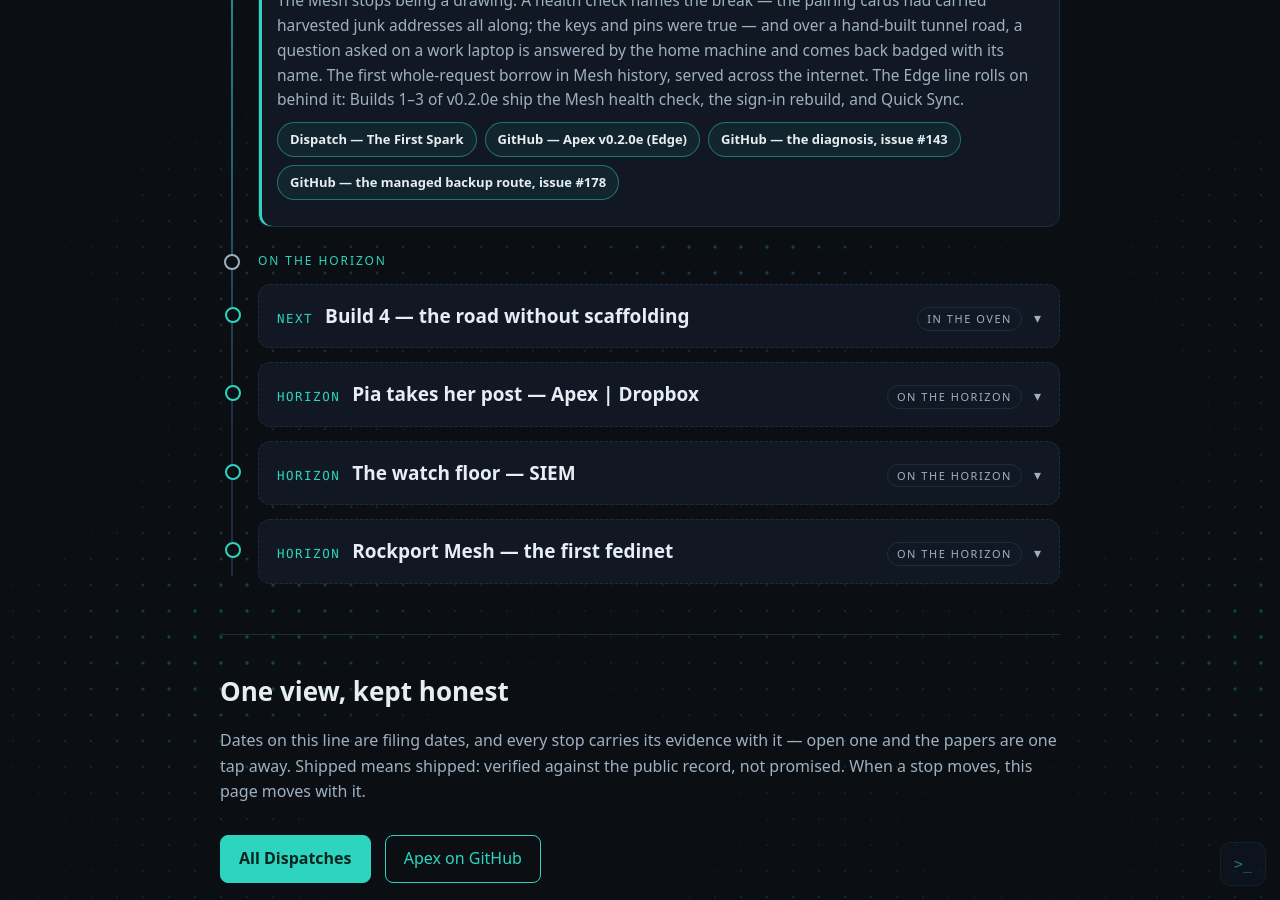
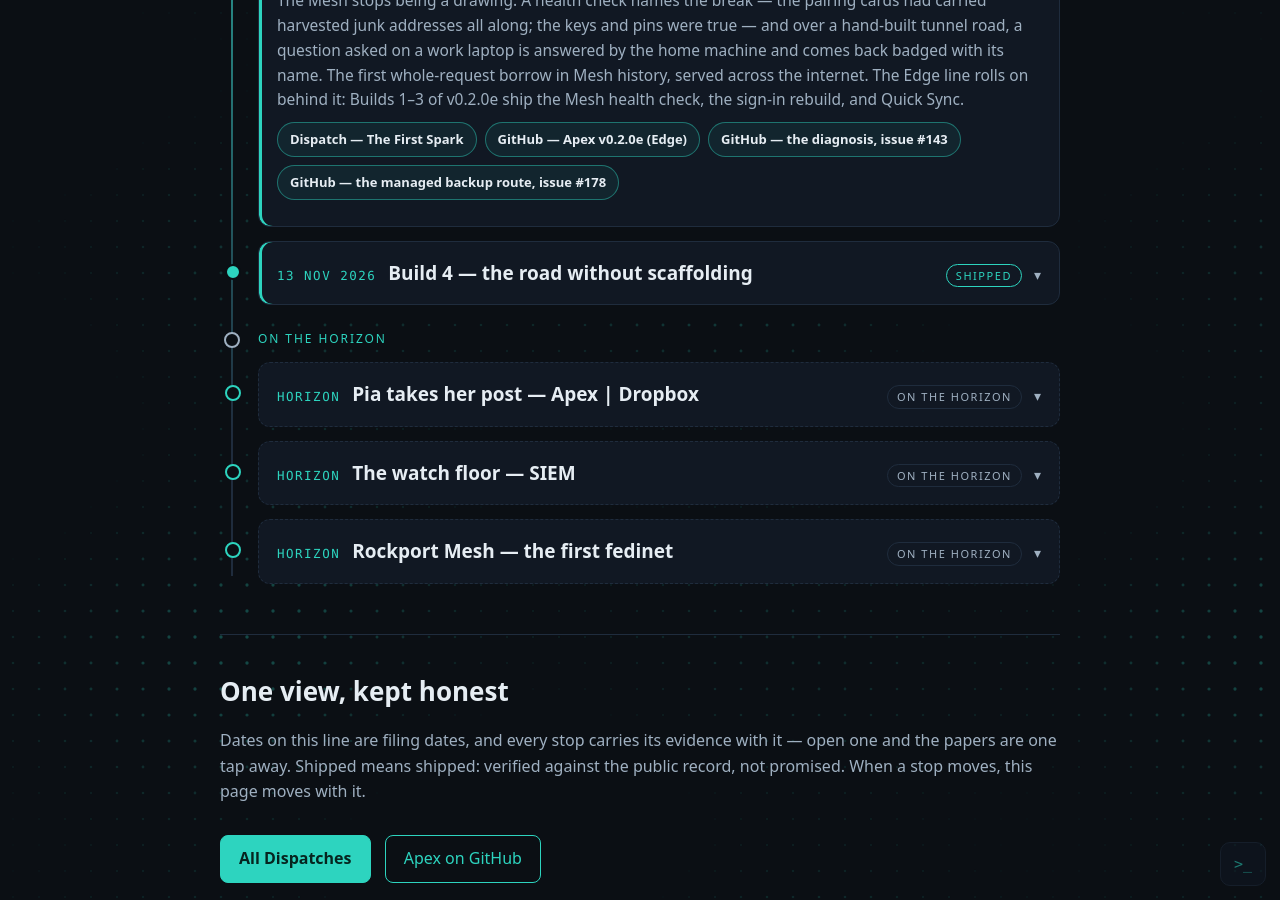
Before and after one commit to AlexKollar/nocturnerow, a Jekyll site: the page built from roadmap.html, in a window 1280 px wide and 900 px high, scrolled down 817 px. Built offline with Jekyll 4.4.1, drawn with Linux system fonts in a browser that asks for light colours.

Commit message:
The Roadmap keeps its own law: Build 4 moves from IN THE OVEN to the record — shipped, dated, and linked

```diff
--- a/roadmap.html
+++ b/roadmap.html
@@ -87,16 +87,15 @@ description: "The whole Row on one line — every milestone a stop on a vertical
 <p class="tl-links"><a href="/notes/the-first-spark/">Dispatch — The First Spark</a><a href="https://github.com/AlexKollar/Apex/releases/tag/v0.2.0e">GitHub — Apex v0.2.0e (Edge)</a><a href="https://github.com/AlexKollar/Apex/issues/143">GitHub — the diagnosis, issue #143</a><a href="https://github.com/AlexKollar/Apex/issues/178">GitHub — the managed backup route, issue #178</a></p>
 </div>
 </details>
+<details class="tl-item">
+<summary><span class="tl-date">13 NOV 2026</span><span class="tl-title">Build 4 — the road without scaffolding</span><span class="tl-tag">SHIPPED</span></summary>
+<div class="tl-body">
+<p>The patch the First Spark demanded, shipped the same night. Pairing cards now carry only honest addresses — harvested by physical interface, never by range — and refuse to mint when there is no way home to print. Every address in a record can carry its own port, the operator can declare a public endpoint, and the Mesh door answers on three numbers at once — 8765, 8443, 2475 — minding its knocks now that it can face the internet. And the hand-built tunnel that carried the first borrow becomes a managed backup route: the bridge holds the tunnel now, not the operator. Field-checked on the laptop before it published; the home machine's pull is still to come, and it doubles as the updater's own proof.</p>
+<p class="tl-links"><a href="https://github.com/AlexKollar/Apex/releases/tag/v0.2.0e">GitHub — Apex v0.2.0e Build 4</a><a href="https://github.com/AlexKollar/Apex/issues/143">GitHub — the fix, issue #143</a><a href="https://github.com/AlexKollar/Apex/issues/178">GitHub — the managed route, issue #178</a></p>
+</div>
+</details>
 
 <div class="tl-break">ON THE HORIZON</div>
-
-<details class="tl-item horizon">
-<summary><span class="tl-date">NEXT</span><span class="tl-title">Build 4 — the road without scaffolding</span><span class="tl-tag">IN THE OVEN</span></summary>
-<div class="tl-body">
-<p>The permanent road, baking now: per-address ports in peer records, a card generator that mints only reachable addresses plus an operator-declared public endpoint, a Mesh door listening on 8765, 8443 and 2475 under one fingerprint, and a backup route Apex keeps alive itself over the SSH door — no hand-run tunnel, no command line. When it lands on both machines and the gateway homework is done, the scaffolding comes down.</p>
-<p class="tl-links"><a href="https://github.com/AlexKollar/Apex/issues/143">GitHub — issue #143</a><a href="https://github.com/AlexKollar/Apex/issues/178">GitHub — issue #178</a><a href="https://github.com/AlexKollar/Apex/releases/tag/v0.2.0e">GitHub — the Edge release</a></p>
-</div>
-</details>
 
 <details class="tl-item horizon">
 <summary><span class="tl-date">HORIZON</span><span class="tl-title">Pia takes her post — Apex | Dropbox</span><span class="tl-tag">ON THE HORIZON</span></summary>
```
